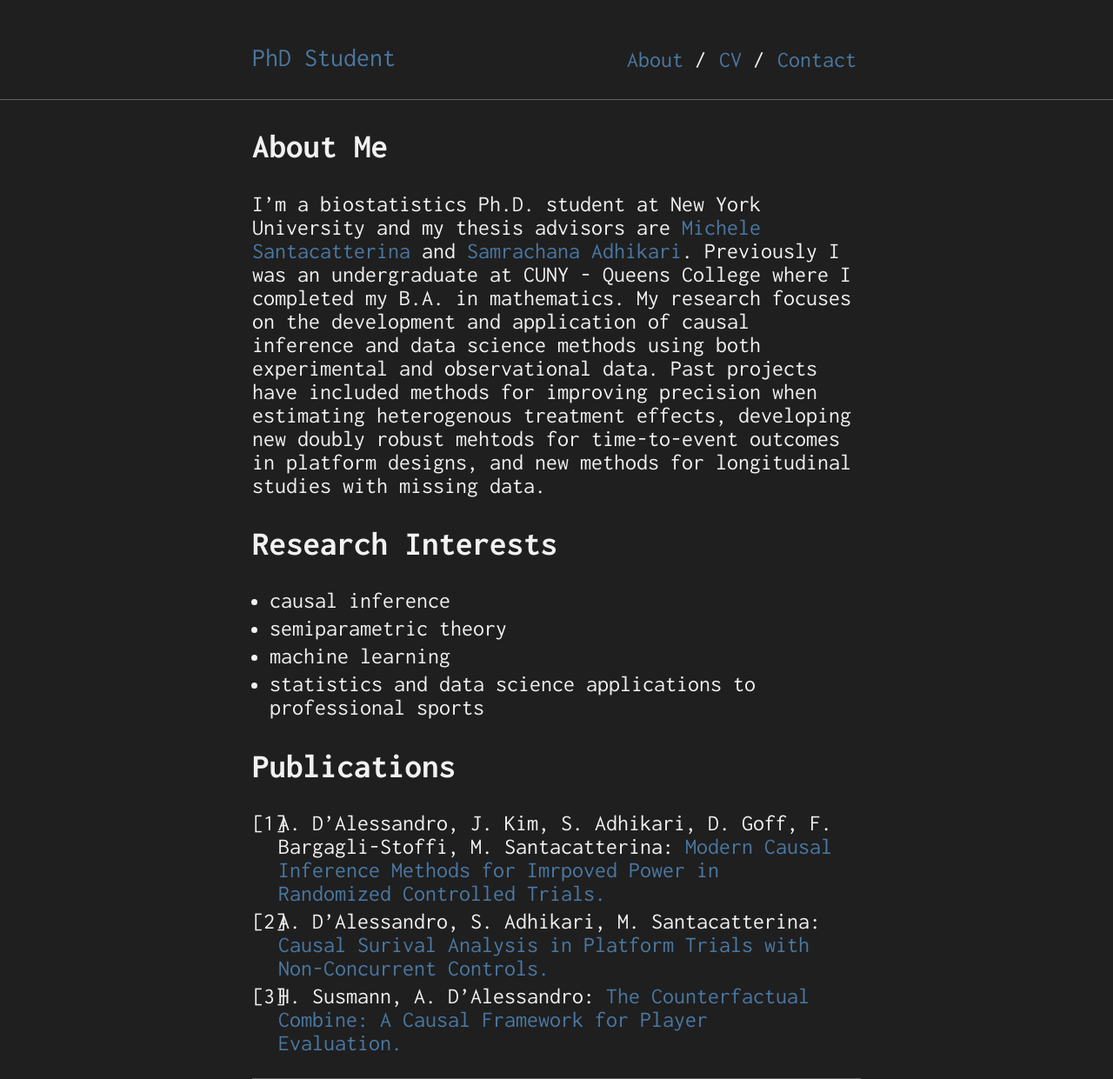
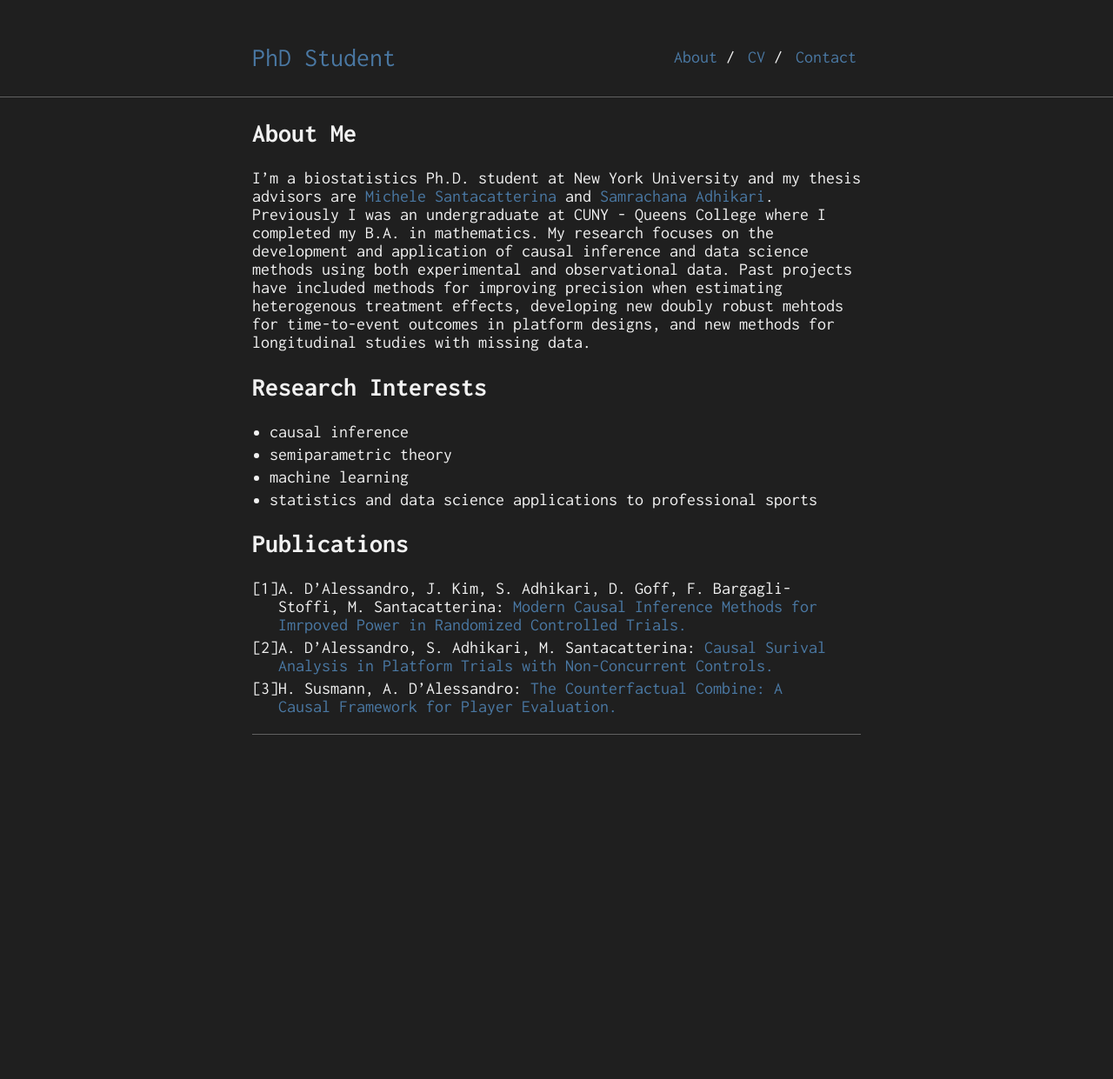
Before and after one commit to antoniod5836/antoniod5836.github.io, a Jekyll site: the page built from index.md, in a window 1280 px wide. Shown: the whole page at 87% size. Built offline with Jekyll 4.4.1, drawn with Linux system fonts in a browser that asks for light colours; our own code applies the rules of GitHub Pages for plain Markdown files; after the commit the page ends 900 px from its top, so only the background shows below that.

Commit message:
Update main.scss

```diff
--- a/css/main.scss
+++ b/css/main.scss
@@ -3,7 +3,7 @@
 @import "style";
 
 body {
-  font-size: 26px;
+  font-size: 20px;
   background-color: #1f1f1f !important;
   color: #f1f1f1 !important;
 }
```
